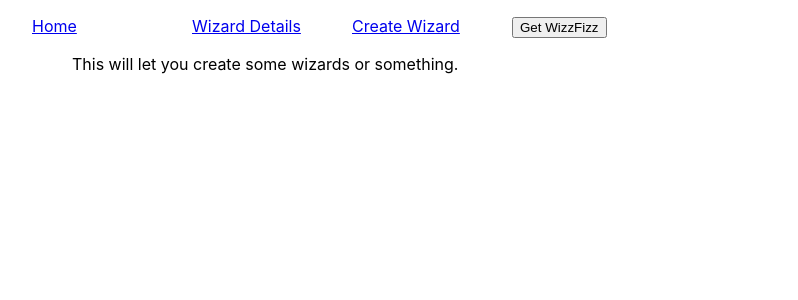
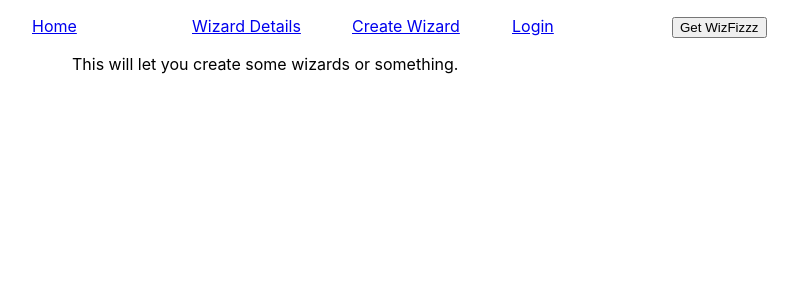
Before and after one commit to RobotOptimist/wizard-ui, a JavaScript app: page /create-wizard in a window 1280 px wide. Shown: the top 300 px of the page, without its empty margins (8-806 px from the left). Built offline with nearby package versions, Linux system fonts and the light colour scheme.

Commit message:
try to get redirect to work

```diff
--- a/src/components/nav.js
+++ b/src/components/nav.js
@@ -6,7 +6,7 @@ function fetchWizzFizz() {
     console.log('do what boss?')
     if (response.status === 401) {
       console.log('yeah boss')
-      window.location.href = "https://github.com/login/oauth/authorize?client_id=b67edb7ad8d07863e5ed&redirect_uri=https://wizard-potion-app.azurewebsites.net/.auth/login/github/callback"
+      //window.location.href = "https://github.com/login/oauth/authorize?client_id=b67edb7ad8d07863e5ed&redirect_uri=https://wizard-potion-app.azurewebsites.net/.auth/login/github/callback"
     }
   })
   .then((data) => console.log(data));
@@ -19,8 +19,11 @@ function Nav(props) {
       <ul>
         {menuItems}
         <li>
-          <button onClick={fetchWizzFizz}>Get WizzFizz</button>
-         </li>
+          <a href="https://wizard-potion-app.azurewebsites.net/.auth/login/github">Login</a>
+        </li>
+        <li>
+          <button onClick={fetchWizzFizz}>Get WizFizzz</button>
+        </li>
       </ul>
     </nav>
   )
```
